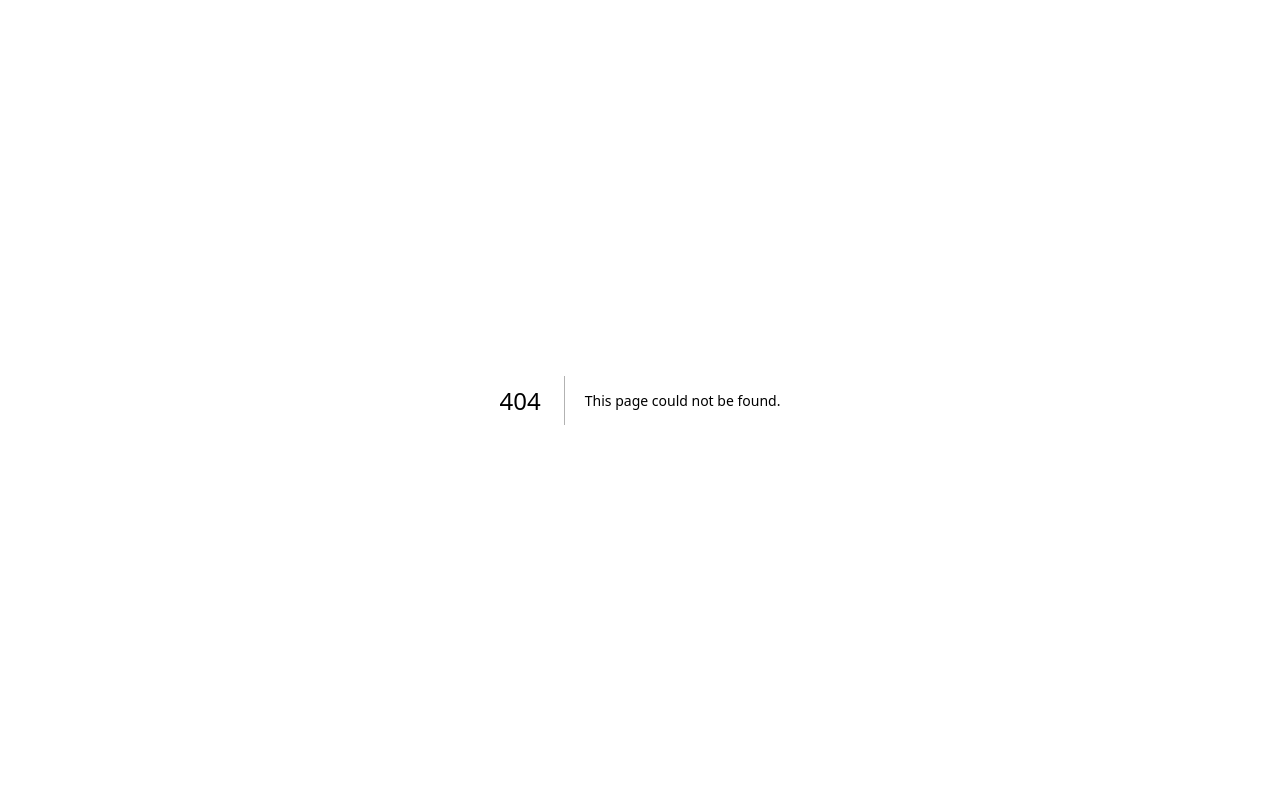
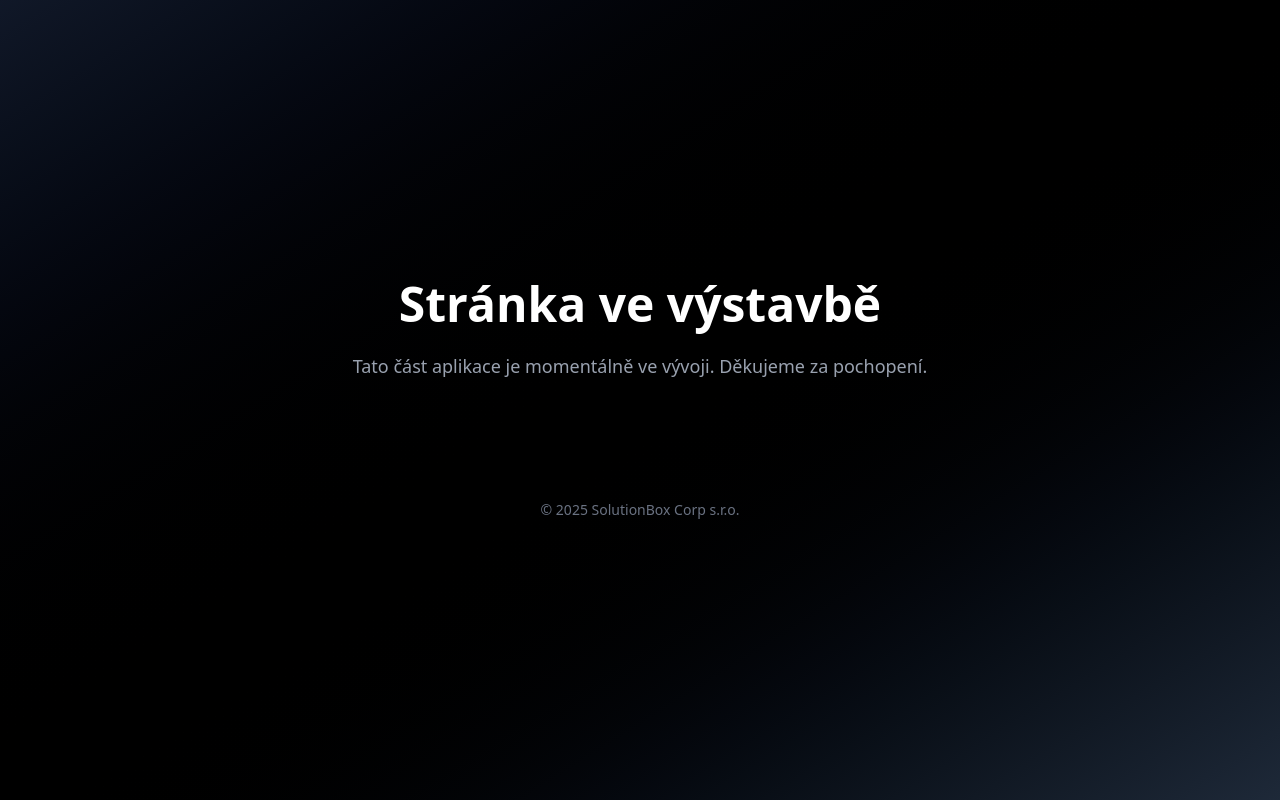
Before and after one commit to tomekk0602/taxi-driver-demo, a Next.js app: page /hotels in a window 1280 px wide. Before the commit this address had no page. Built offline with nearby package versions, Linux system fonts and the light colour scheme.

Commit message:
Create index.js hotels

```diff
--- /dev/null
+++ b/pages/hotels/index.js
@@ -0,0 +1,13 @@
+export default function UnderConstruction() {
+  return (
+    <div className="min-h-screen flex flex-col items-center justify-center bg-gradient-to-br from-gray-900 via-black to-gray-800 text-white px-4 text-center">
+      <h1 className="text-4xl md:text-5xl font-bold mb-6">Stránka ve výstavbě</h1>
+      <p className="text-lg text-gray-400 mb-10">
+        Tato část aplikace je momentálně ve vývoji. Děkujeme za pochopení.
+      </p>
+      <div className="text-sm text-gray-500 mt-20">
+        © {new Date().getFullYear()} SolutionBox Corp s.r.o.
+      </div>
+    </div>
+  );
+}
```
